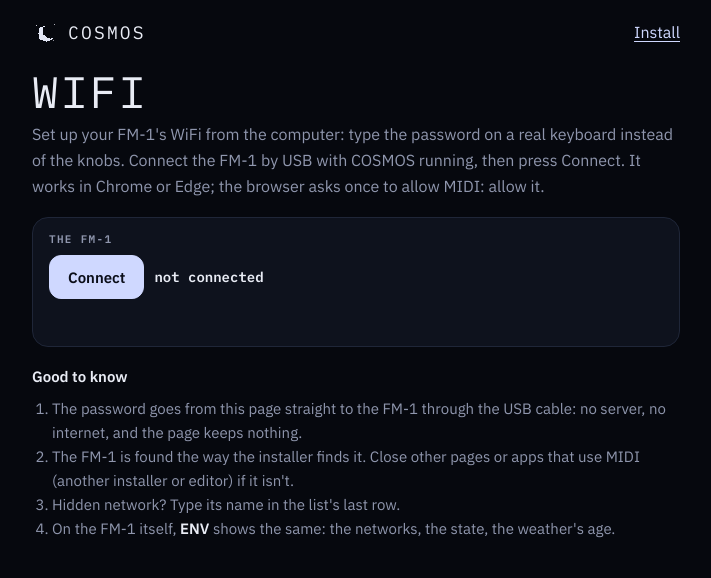
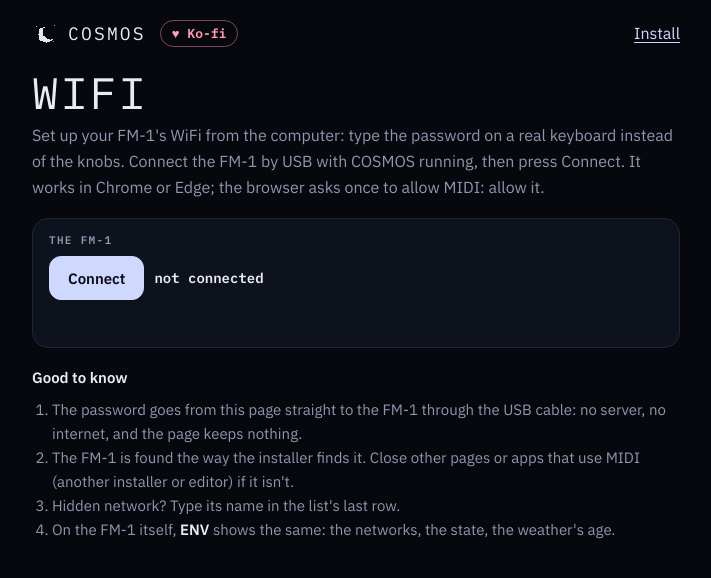
Before and after one commit to Gadlele/COSMOS, a plain HTML site: page web/site/wifi/index.html in a window 1280 px wide. Shown: the whole page, without its empty margins (284-995 px from the left). Drawn offline with Linux system fonts and the light colour scheme; a script that the page names is missing; a web font is replaced by a local one.

Commit message:
Ko-fi, top left on every page: the site, the installer, WiFi, the test player, the emulator
Co-Authored-By: Claude Opus 5.5 <noreply@anthropic.com>
Claude-Session: https://claude.ai/code/session_01LDSNx5tg6PLP53yxBKoW78

```diff
--- a/web/site/wifi/index.html
+++ b/web/site/wifi/index.html
@@ -54,12 +54,18 @@ input[type=password], input[type=text] { width: 100%; background: var(--bg); col
 label.show { display: flex; gap: 8px; align-items: center; color: var(--mid); font-size: 14px; margin: 8px 0 0; }
 .how { color: var(--mid); font-size: 15px; } .how b { color: var(--text); } .how ol { margin: 8px 0 0; padding-left: 20px; }
 [hidden] { display: none !important; }
+.lefthead { display: flex; align-items: center; gap: 14px; flex-wrap: wrap; }
+.kofi { font: 600 13px/1 var(--mono); color: #ff9fb0; text-decoration: none; border: 1px solid rgba(255, 159, 176, .45); border-radius: 99px; padding: 6px 11px; white-space: nowrap; letter-spacing: normal; text-transform: none; display: inline-block; }
+.kofi:hover { background: rgba(255, 159, 176, .12); }
 </style>
 </head>
 <body>
 <main>
   <header class="top">
-    <a class="brand" href="../"><img src="../img/icon.png" alt="">COSMOS</a>
+    <div class="lefthead">
+      <a class="brand" href="../"><img src="../img/icon.png" alt="">COSMOS</a>
+      <a class="kofi" href="https://ko-fi.com/gadlele" target="_blank" rel="noopener" title="Support COSMOS on Ko-fi">&#9829; Ko-fi</a>
+    </div>
     <a href="../install/">Install</a>
   </header>
   <section>
```
Also changed, not shown: cosmos/web/emu/index.html (+7 -1 lines), cosmos/web/installer.html (+7 -1 lines), web/site/index.html (+7 -1 lines), web/site/radio-player/index.html (+7 -1 lines).
